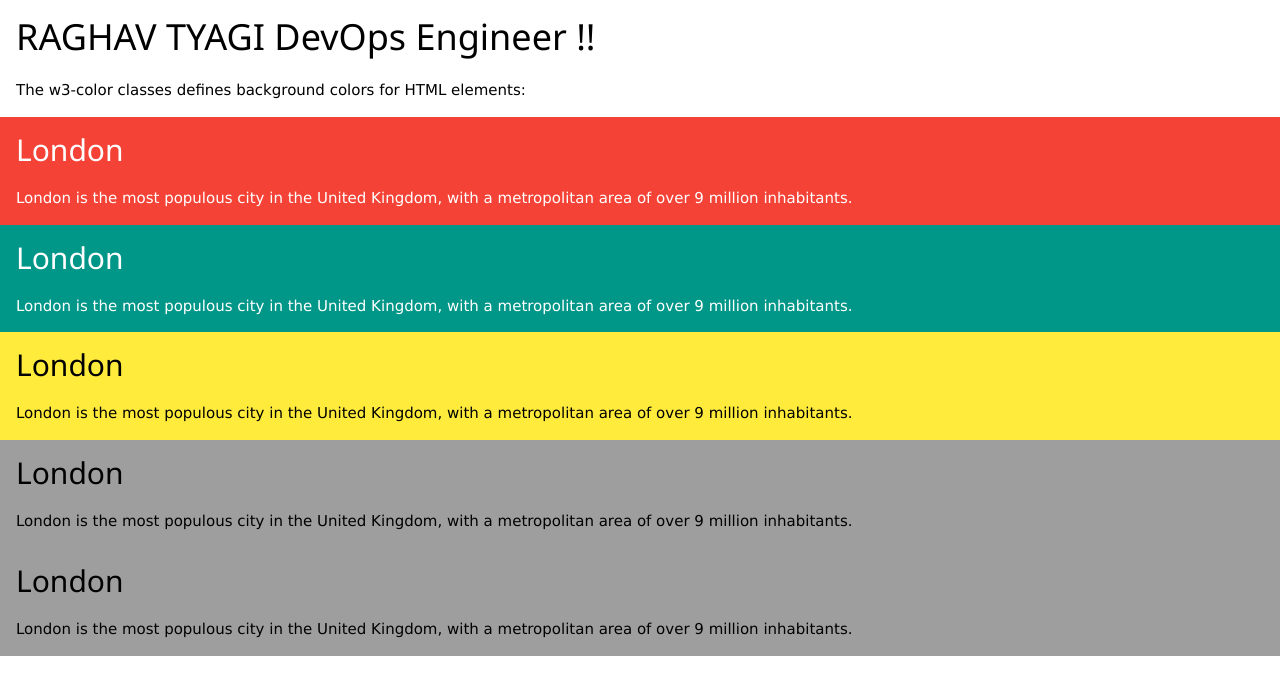
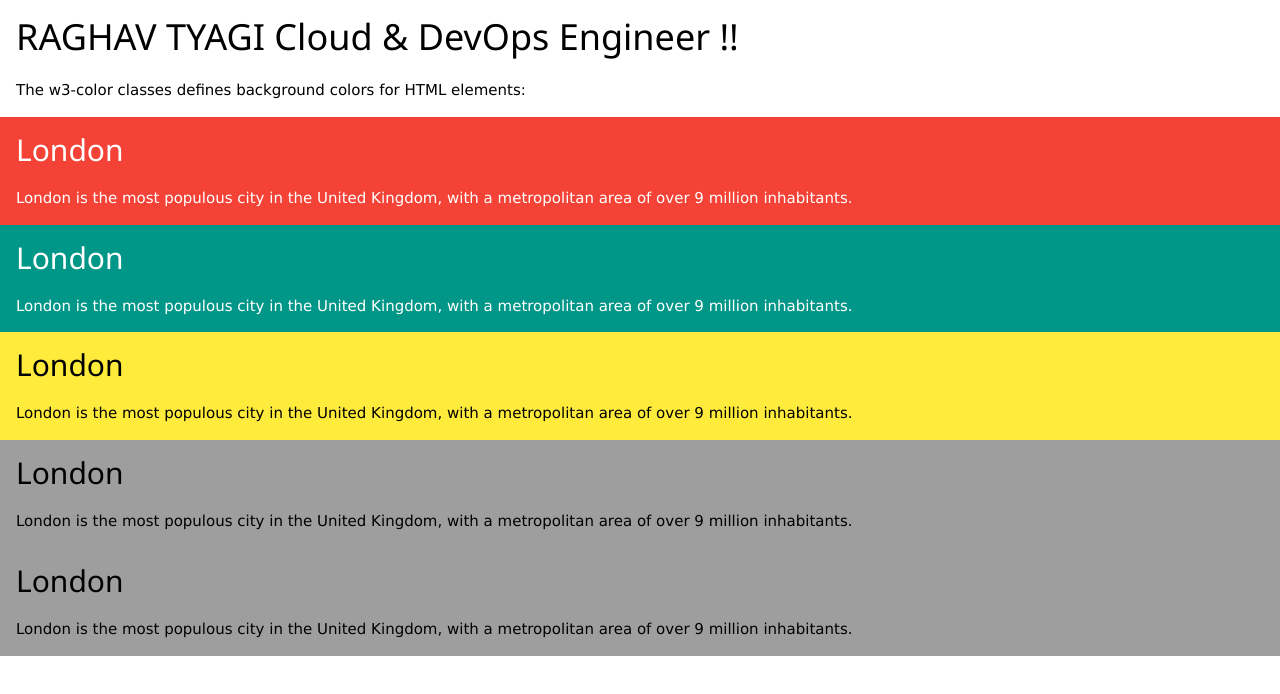
Before and after one commit to raghvendratyagi/simple-webpage, a plain HTML site: page index.html in a window 1280 px wide. Drawn offline with nearby package versions, Linux system fonts and the light colour scheme.

Commit message:
Update index.html

```diff
--- a/index.html
+++ b/index.html
@@ -6,7 +6,7 @@
 <body>
 
 <div class="w3-container">
-  <h1>RAGHAV TYAGI DevOps Engineer !! </h1>
+  <h1>RAGHAV TYAGI Cloud & DevOps Engineer !! </h1>
   <p>The w3-color classes defines background colors for HTML elements:</p>
 </div>
 
```
